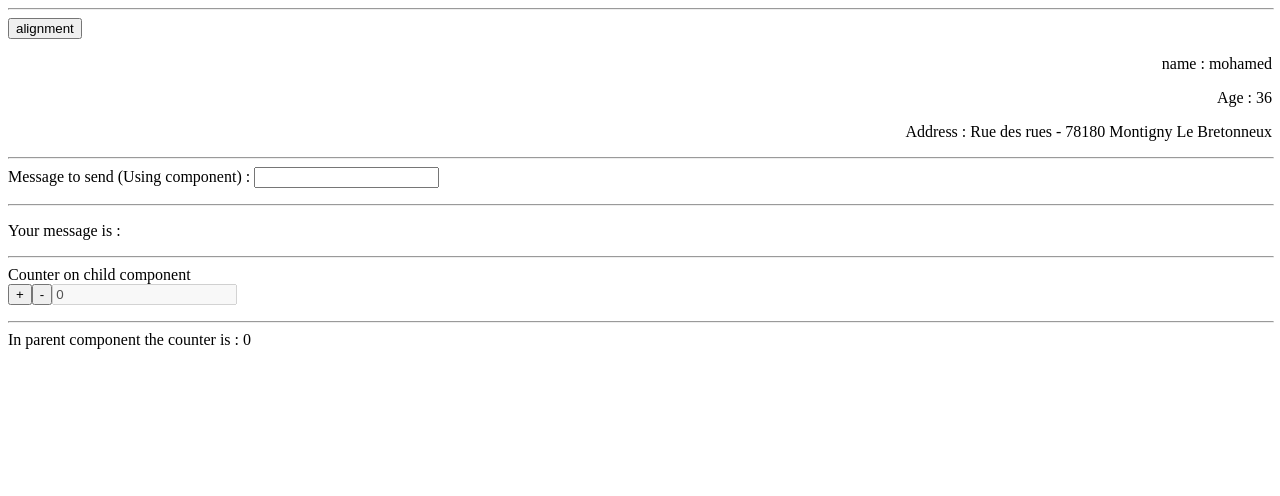
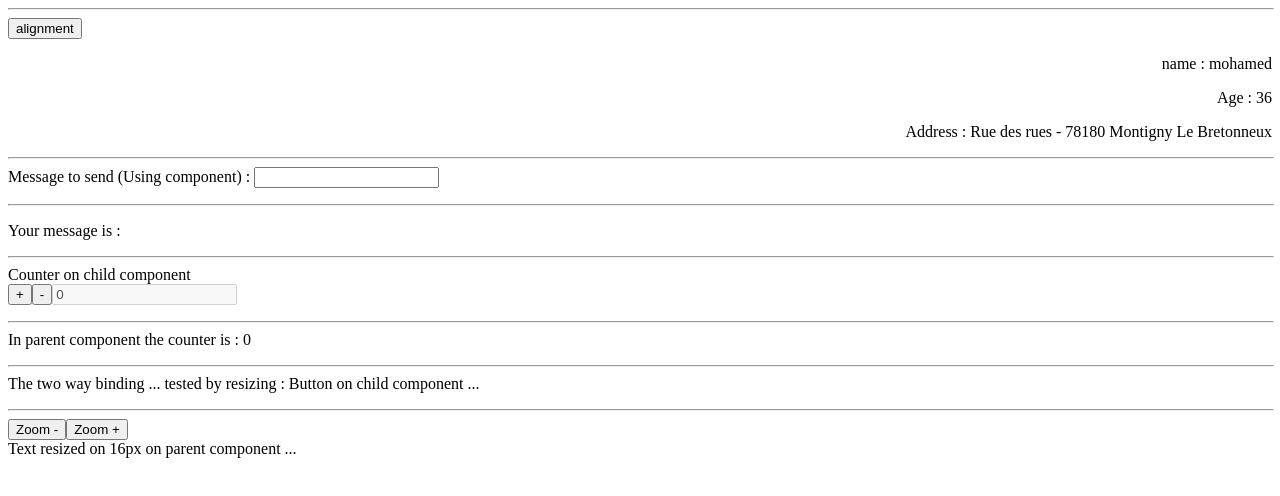
Before and after one commit to mgafsia/angBinding, an Angular app in the folder angBinding-web/src/main/angBinding-web/: page / in a window 1280 px wide. Shown: the top 496 px of the page. Built offline with nearby package versions, Linux system fonts and the light colour scheme.

Commit message:
[(two-way Data Binding)]. Status : OK.

```diff
--- a/angBinding-web/src/main/angBinding-web/src/app/app.component.html
+++ b/angBinding-web/src/main/angBinding-web/src/app/app.component.html
@@ -40,3 +40,19 @@
 <HR size=2 align=center width="100%">
 
 In parent component the counter is : {{counter}}
+
+<p></p>
+<HR size=2 align=center width="100%">
+The two way binding ... tested by resizing :
+
+Button on child component ...
+
+<p></p>
+<HR size=2 align=center width="100%">
+
+
+<mga-size [(childSize)]="parentSize" ></mga-size>
+
+<div [style.font-size.px]="parentSize">
+	Text resized on {{parentSize}}px on parent component ...
+</div>
--- a/angBinding-web/src/main/angBinding-web/src/app/app.component.ts
+++ b/angBinding-web/src/main/angBinding-web/src/app/app.component.ts
@@ -15,6 +15,7 @@ export class AppComponent {
   };
   alignment: string = 'right';
   counter: number = 0;
+  parentSize: number = 16;
 
   switchAlignment() {
     if(this.alignment === 'right') this.alignment = 'left';
--- a/angBinding-web/src/main/angBinding-web/src/app/app.module.ts
+++ b/angBinding-web/src/main/angBinding-web/src/app/app.module.ts
@@ -6,12 +6,14 @@ import { HttpModule } from '@angular/http';
 import { AppComponent } from './app.component';
 import {AppMessageComponent} from "./app.address.component";
 import {AppCounterComponent} from "./app.counter.component";
+import {AppSizeComponent} from "./app.size.component";
 
 @NgModule({
   declarations: [
     AppComponent,
     AppMessageComponent,
-    AppCounterComponent
+    AppCounterComponent,
+    AppSizeComponent
   ],
   imports: [
     BrowserModule,
--- /dev/null
+++ b/angBinding-web/src/main/angBinding-web/src/app/app.size.component.html
@@ -0,0 +1,4 @@
+<div>
+	<button (click)="decrement()" title="Zoom-">Zoom -</button>
+	<button (click)="increment()" title="Zoom+">Zoom +</button>	  <!-- buttons on child component   -->
+</div>
--- /dev/null
+++ b/angBinding-web/src/main/angBinding-web/src/app/app.size.component.ts
@@ -0,0 +1,27 @@
+import { Component, Input, Output, EventEmitter } from '@angular/core';
+
+
+@Component({
+  moduleId: module.id,
+  selector: 'mga-size',
+  templateUrl: 'app.size.component.html'
+})
+export class AppSizeComponent {
+    @Input() childSize: number;
+    @Output() childSizeChange = new EventEmitter<number>();
+
+    increment() {
+        this.resize(1);
+    }
+
+    decrement() {
+        this.resize(-1);
+    }
+
+    resize(delta: number) {
+        console.log("before : " + this.childSize);
+        this.childSize = this.childSize + delta;
+        this.childSizeChange.emit(this.childSize);
+        console.log("after : " + this.childSize);
+    }
+}
```
